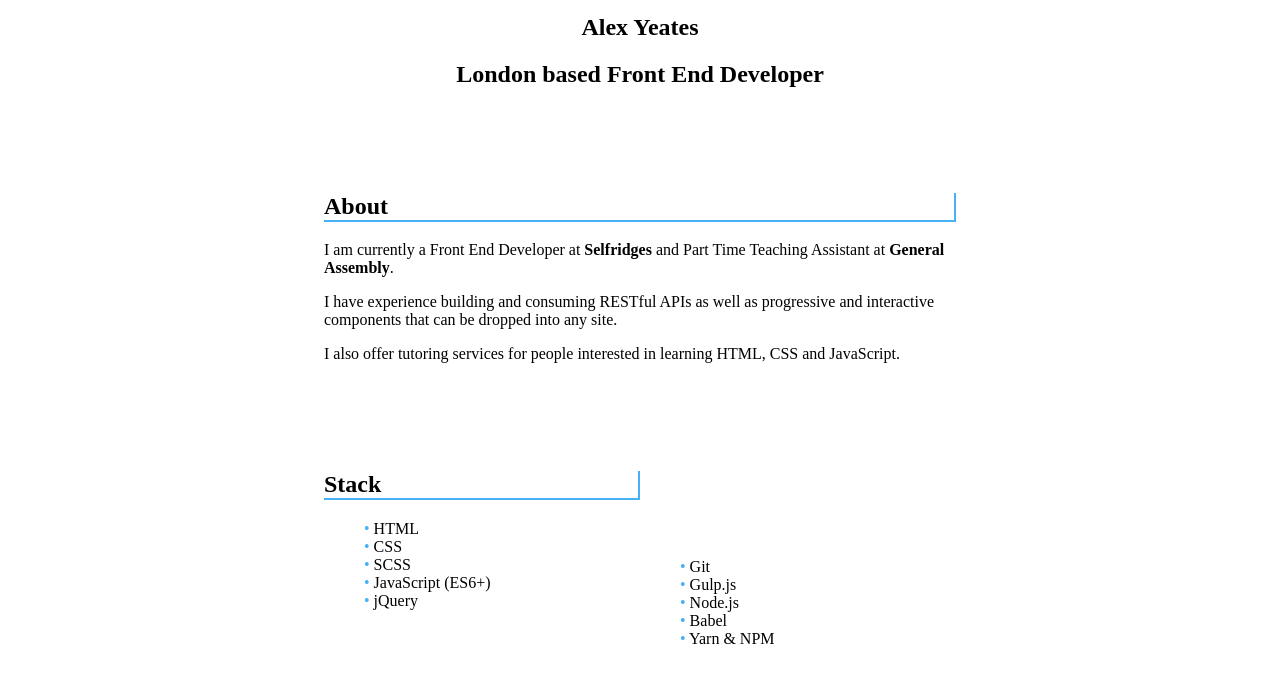
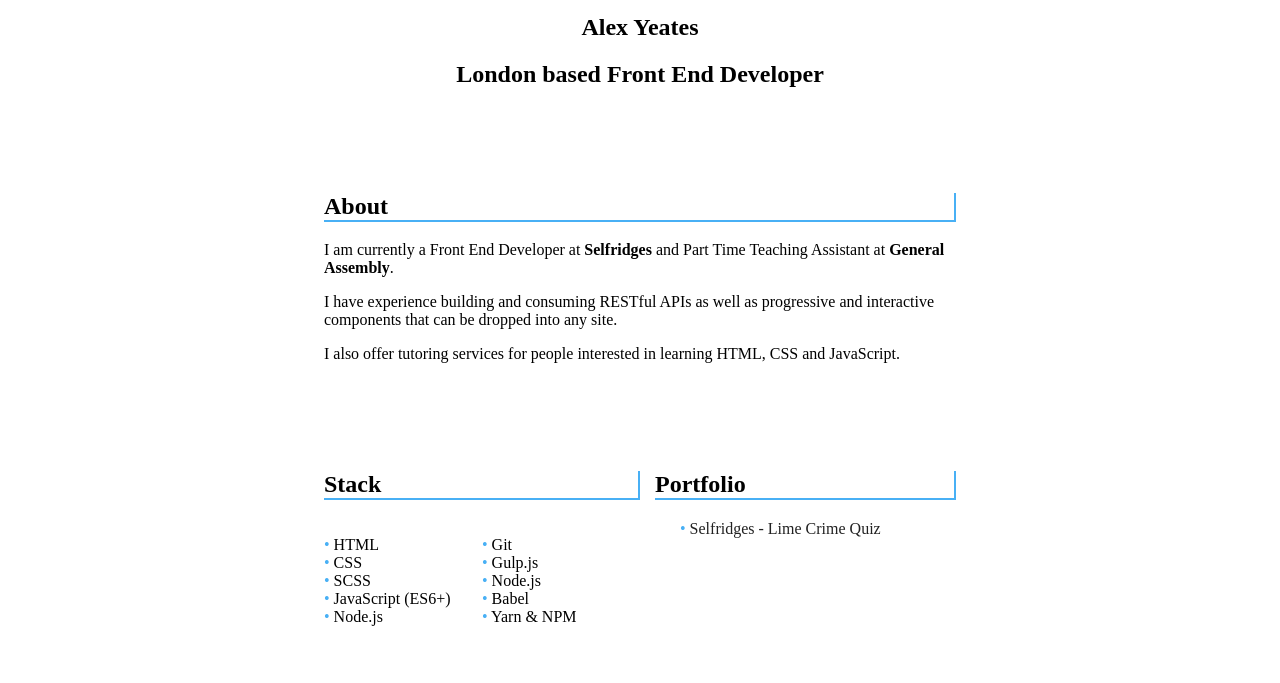
Before and after one commit to AlexYeates/AlexYeates.github.io, a website: page app/index.html in a window 1280 px wide. Shown: the part 77-760 px from the top of the page. Drawn offline with Linux system fonts and the light colour scheme; a web font is replaced by a local one.

Commit message:
added portfolio

```diff
--- a/app/index.html
+++ b/app/index.html
@@ -14,10 +14,18 @@
 
 <body>
   <nav>
-    <a target="_blank" href="mailto:hi@alexyeates.com"><p>hi@alexyeates.com</p></a>
-    <a target="_blank" href="https://twitter.com/Alex_Yeates"><img src="/images/social/twitter.png" alt="Twitter"></a>
-    <a target="_blank" href="https://github.com/AlexYeates"><img src="/images/social/github.png" alt="Twitter"></a>
-    <a target="_blank" href="https://www.linkedin.com/in/alex-yeates/"><img src="/images/social/linkedin.png" alt="Twitter"></a>
+    <a target="_blank" href="mailto:hi@alexyeates.com">
+      <p>hi@alexyeates.com</p>
+    </a>
+    <a target="_blank" href="https://twitter.com/Alex_Yeates">
+      <img src="/images/social/twitter.png" alt="Twitter">
+    </a>
+    <a target="_blank" href="https://github.com/AlexYeates">
+      <img src="/images/social/github.png" alt="Twitter">
+    </a>
+    <a target="_blank" href="https://www.linkedin.com/in/alex-yeates/">
+      <img src="/images/social/linkedin.png" alt="Twitter">
+    </a>
   </nav>
   <main>
     <section>
@@ -34,7 +42,8 @@
           <strong>General Assembly</strong>.
         </p>
         <p>
-          I have experience building and consuming RESTful APIs as well as progressive and interactive components that can be dropped into any site.
+          I have experience building and consuming RESTful APIs as well as progressive and interactive components that can be dropped
+          into any site.
         </p>
         <p>
           I also offer tutoring services for people interested in learning HTML, CSS and JavaScript.
@@ -49,16 +58,24 @@
           <li>CSS</li>
           <li>SCSS</li>
           <li>JavaScript (ES6+)</li>
-          <li>jQuery</li>
+          <li>Node.js</li>
         </ul>
-      </div>
-      <div>
         <ul>
           <li>Git</li>
           <li>Gulp.js</li>
           <li>Node.js</li>
           <li>Babel</li>
           <li>Yarn &amp; NPM</li>
+        </ul>
+      </div>
+      <div>
+        <h2>
+          Portfolio
+        </h2>
+        <ul>
+          <li>
+            <a target="_blank" href="https://www.selfridges.com/features/lime-crime-quiz">Selfridges - Lime Crime Quiz</a>
+          </li>
         </ul>
       </div>
     </section>
--- a/app/scss/constants/layout.scss
+++ b/app/scss/constants/layout.scss
@@ -64,7 +64,8 @@ body {
         }
       }
       div:nth-of-type(2),
-      div:nth-of-type(3) {
+      div:nth-of-type(3),
+      div:nth-of-type(4) {
         h2 {
           border-bottom: 2px solid #48b0f5;
           border-right: 2px solid #48b0f5;
@@ -73,6 +74,14 @@ body {
       div:nth-of-type(3) {
         align-self: start;
         grid-column: 2/3;
+        display: grid;
+        grid-template-columns: repeat(2, 1fr);
+        h2 {
+          grid-column: 1 / 3;
+        }
+        ul {
+          padding: 0;
+        }
         @media screen and (max-width: 740px) {
           grid-column: 2/4;
         }
@@ -82,17 +91,22 @@ body {
       }
       div:nth-of-type(4) {
         grid-column: 3/4;
+        align-self: start;
+        h2 {
+          margin-left: 15px;
+        }
+        a {
+          color: #212121;
+          text-decoration: none;
+        }
         @media screen and (max-width: 740px) {
           grid-column: 2/4;
+          h2 {
+            margin: 0;
+          }
         }
         @media screen and (max-width: 600px) {
           grid-column: 1/5;
-        }
-        ul {
-          margin-top: -30px;
-          @media screen and (max-width: 740px) {
-            margin: 0;
-          }
         }
       }
     }
```
Also changed, not shown: app/css/constants/layout.css, app/css/styles.css.
